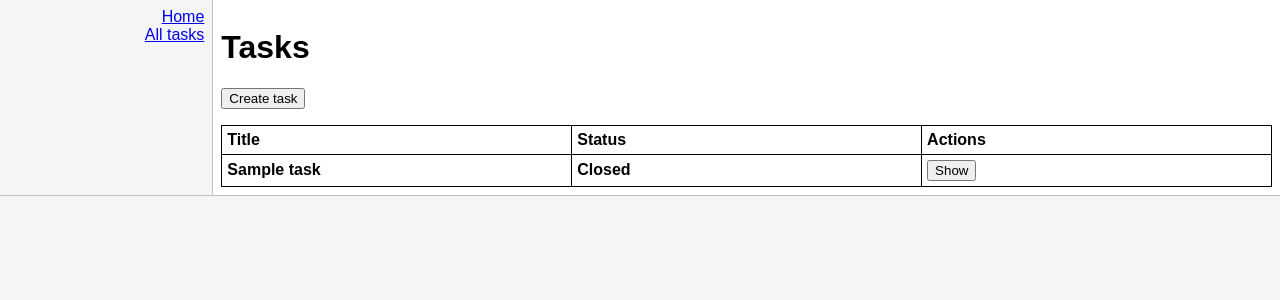
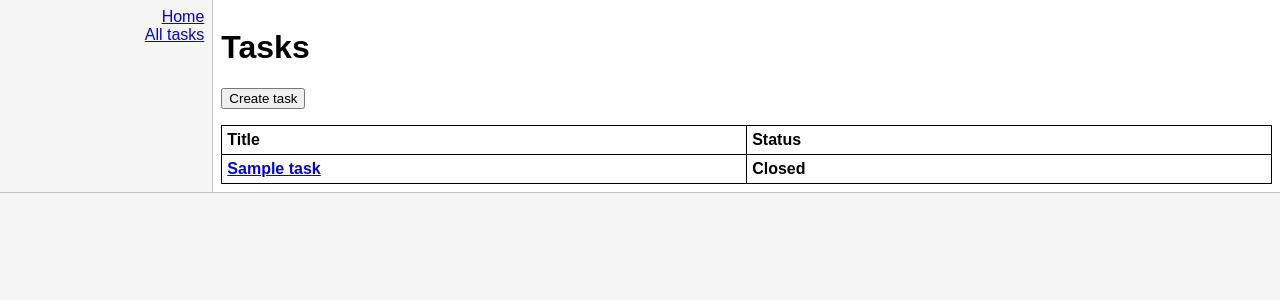
Before and after one commit to mmerklinger/todo-app, a Python web app: template todo_app/templates/tasks_get.html in a window 1280 px wide. Shown: the part 49-349 px from the top of the page. Run offline with Jinja, Linux system fonts and the light colour scheme; the template is opened without the code that fills it: most values are stand-ins (such as "Sample title", 1, 10 or a date in 2020); lists and menus that the app fills with data are empty.

Commit message:
Replace show button with clickable title

```diff
--- a/todo_app/templates/tasks_get.html
+++ b/todo_app/templates/tasks_get.html
@@ -5,19 +5,15 @@
                     <tr>
                         <th>Title</th>
                         <th>Status</th>
-                        <th>Actions</th>
                     </tr>
                     {% for task in tasks %}
                     <tr>
-                        <th>{{ task.title }}</th>
+                        <th><a href="{{ url_for('tasks.get_by_id', id=task.id) }}">{{ task.title }}</a></th>
                         {% if task.open %}
                         <th>Open</th>
                         {% else %}
                         <th>Closed</th>
                         {% endif %}
-                        <th>
-                            <button onclick="window.location.href='{{ url_for('tasks.get_by_id', id=task.id) }}';">Show</button>
-                        </th>
                     </tr>
                     {% endfor %}
                 </table>
```
